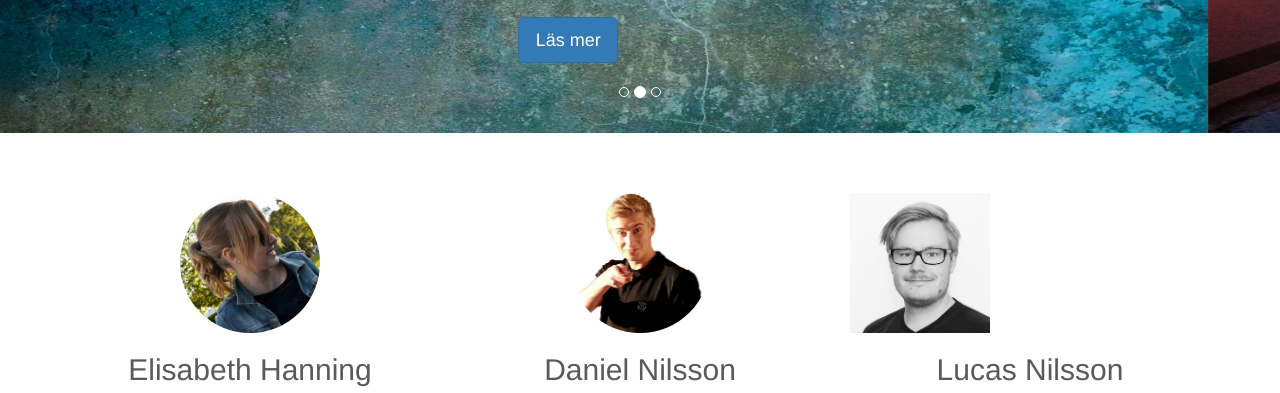
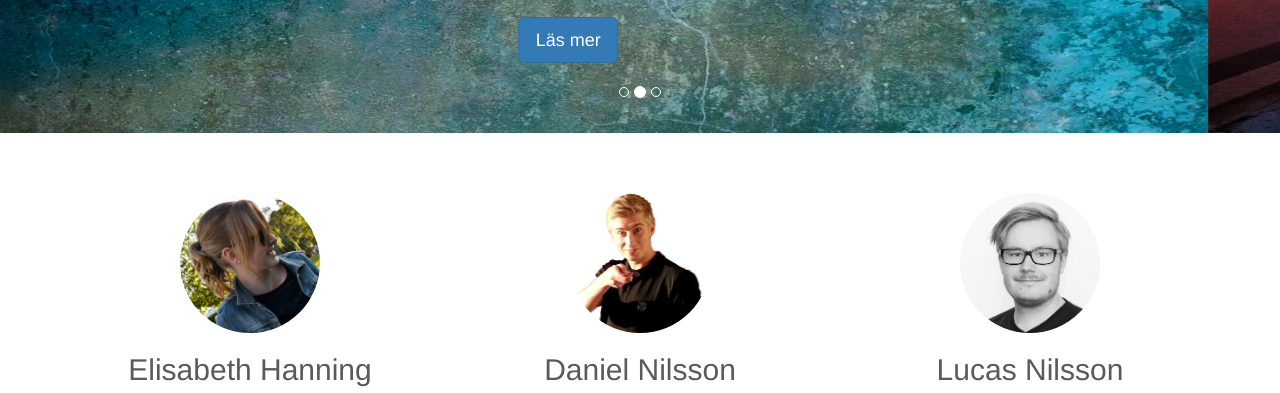
Before and after one commit to DanniD/DanniD.github.io, a plain HTML site: page index.html in a window 1280 px wide. Shown: the part 367-760 px from the top of the page. Drawn offline with nearby package versions, Linux system fonts and the light colour scheme.

Commit message:
Update index.html

```diff
--- a/index.html
+++ b/index.html
@@ -118,7 +118,7 @@
            <!--<p><a class="btn btn-default" href="#" role="button">View details &raquo;</a></p>-->
         </div><!-- /.col-lg-4 -->
         <div class="col-lg-4">
-          <img class="img-responsive" src="./Lucke.png" alt="Cinque Terre" width="140" height="140">
+          <img class="img-circle" src="./Lucke.png" alt="Cinque Terre" width="140" height="140">
           <h2>Lucas Nilsson</h2>
           <p>Lucas är en medelmåttigt ödmjuk norrlänning som spenderar sina dagar antingen på rummet och gamear eller så är han ute på vift och styr upp saker. Det han älskar mest av allt är en bra kebabtallrik. Om han inte hade hamnat där han är idag så skulle han varit rappare på heltid. I framtiden är han en person som är förmögen med erfarenheter och äventyr, ingen kommer kunna stoppa käppen i hans hjul när han rullar vidare till nästa projekt. </p>
            <!--<p><a class="btn btn-default" href="#" role="button">View details &raquo;</a></p>-->
```
